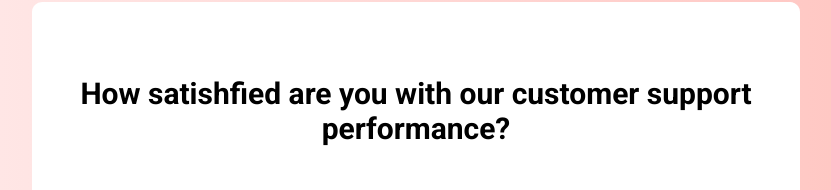
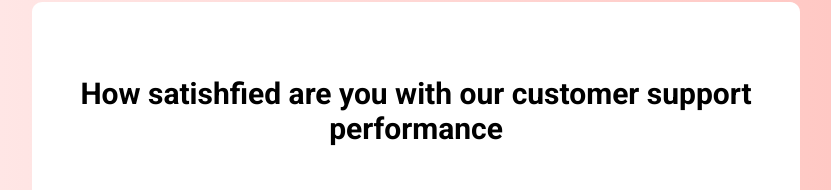
Before and after one commit to Vipin-patelME/coding-practices-feedbackApp, a React (Create React App) app: page / in a window 1280 px wide. Shown: the part 248-438 px from the top of the page, without its empty margins (224-1055 px from the left). Built offline with nearby package versions, Linux system fonts and the light colour scheme; a web font is replaced by a local one.

Commit message:
Update index.js

```diff
--- a/src/components/Feedback/index.js
+++ b/src/components/Feedback/index.js
@@ -12,7 +12,7 @@ class Feedback extends Component {
       <div className="bg-container">
         <div className="card-container">
           <h1 className="heading">
-            How satishfied are you with our customer support performance?
+            How satishfied are you with our customer support performance
           </h1>
           <ul className="emoji-container">
             {emojis.map(eachEmoji => (
```
